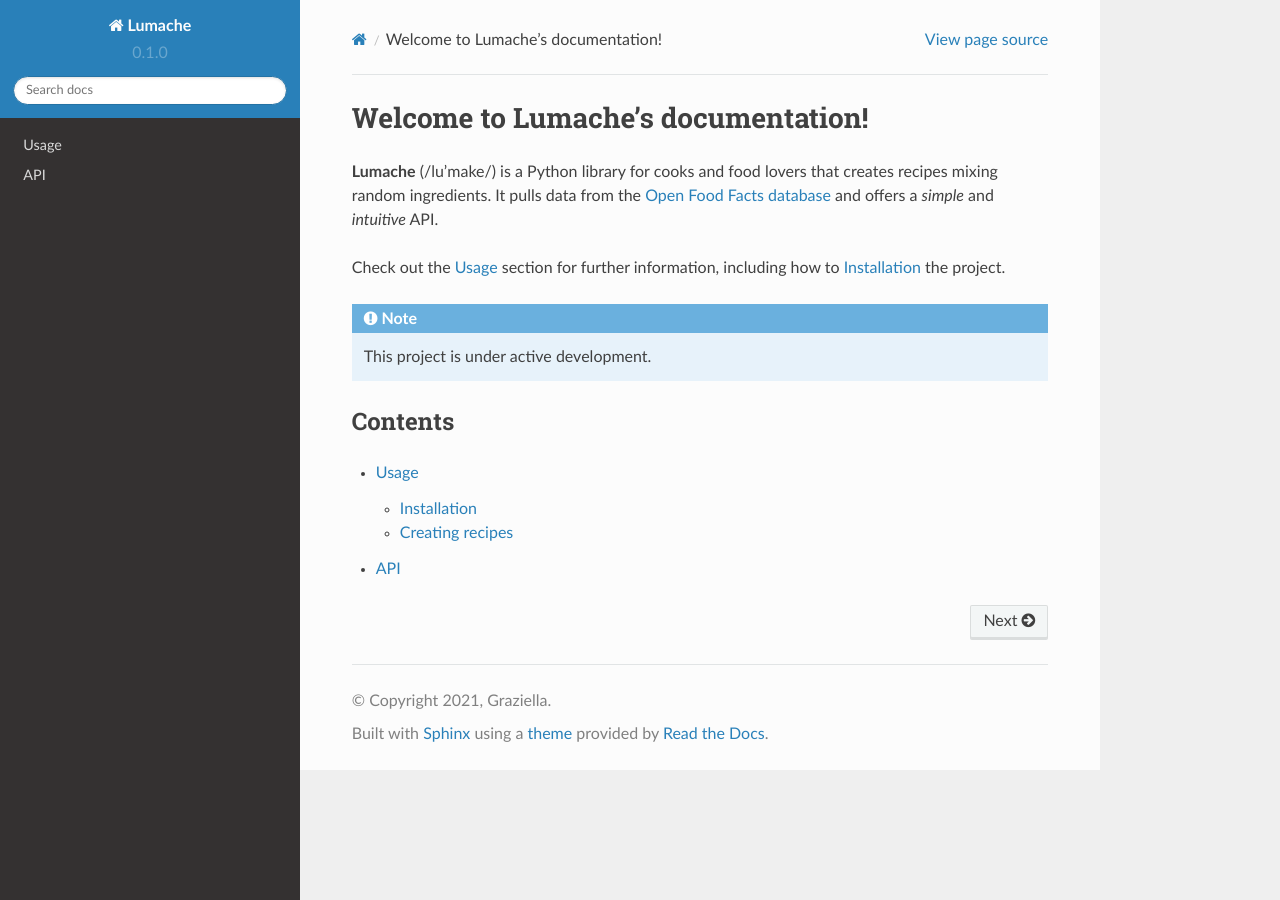
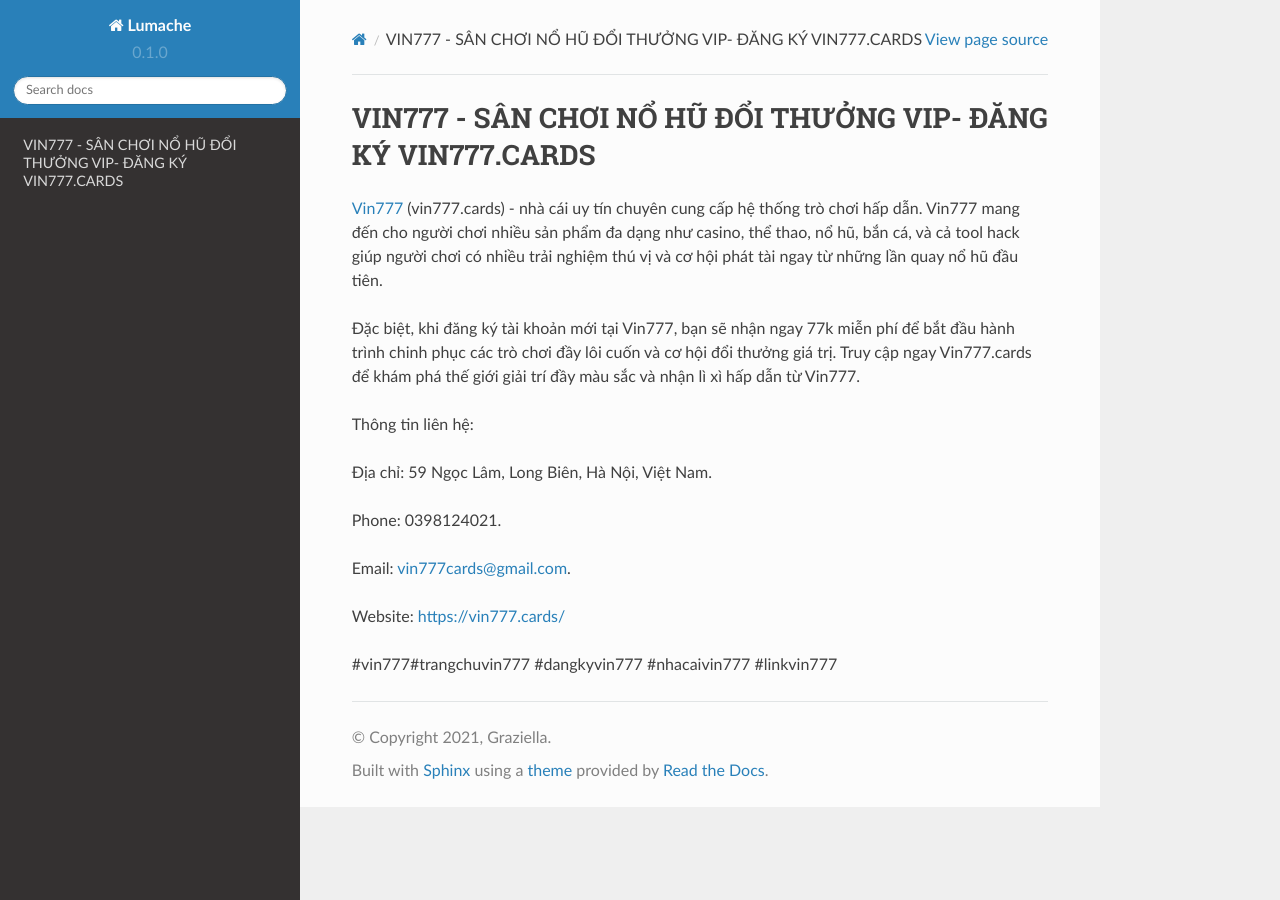
Before and after one commit to socialentity1/vin777cards, a Sphinx documentation site: the page built from docs/source/index.rst, in a window 1280 px wide. Built offline with Sphinx 7.4.7 and the Read the Docs theme 2.0.0, drawn with Linux system fonts in a browser that asks for light colours.

Commit message:
Update index.rst

```diff
--- a/docs/source/index.rst
+++ b/docs/source/index.rst
@@ -1,22 +1,18 @@
-Welcome to Lumache's documentation!
+VIN777 - SÂN CHƠI NỔ HŨ ĐỔI THƯỞNG VIP- ĐĂNG KÝ VIN777.CARDS
 ===================================
 
-**Lumache** (/lu'make/) is a Python library for cooks and food lovers
-that creates recipes mixing random ingredients.
-It pulls data from the `Open Food Facts database <https://world.openfoodfacts.org/>`_
-and offers a *simple* and *intuitive* API.
+`Vin777 <https://vin777.cards/>`_ (vin777.cards) - nhà cái uy tín chuyên cung cấp hệ thống trò chơi hấp dẫn. Vin777 mang đến cho người chơi nhiều sản phẩm đa dạng như casino, thể thao, nổ hũ, bắn cá, và cả tool hack giúp người chơi có nhiều trải nghiệm thú vị và cơ hội phát tài ngay từ những lần quay nổ hũ đầu tiên.
 
-Check out the :doc:`usage` section for further information, including
-how to :ref:`installation` the project.
+Đặc biệt, khi đăng ký tài khoản mới tại Vin777, bạn sẽ nhận ngay 77k miễn phí để bắt đầu hành trình chinh phục các trò chơi đầy lôi cuốn và cơ hội đổi thưởng giá trị. Truy cập ngay Vin777.cards để khám phá thế giới giải trí đầy màu sắc và nhận lì xì hấp dẫn từ Vin777.
 
-.. note::
+Thông tin liên hệ:
 
-   This project is under active development.
+Địa chỉ: 59 Ngọc Lâm, Long Biên, Hà Nội, Việt Nam.
 
-Contents
---------
+Phone: 0398124021.
 
-.. toctree::
+Email: vin777cards@gmail.com.
 
-   usage
-   api
+Website: https://vin777.cards/
+
+#vin777#trangchuvin777 #dangkyvin777 #nhacaivin777 #linkvin777
```
